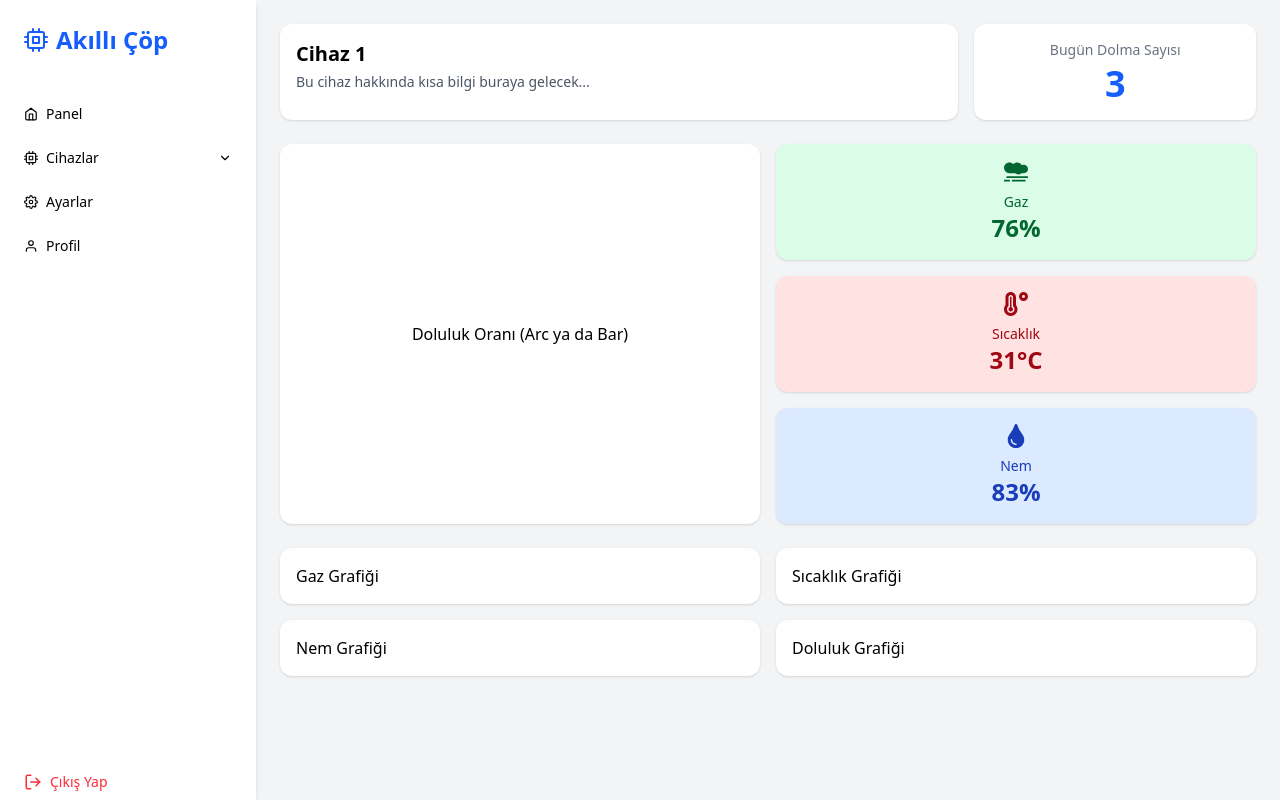
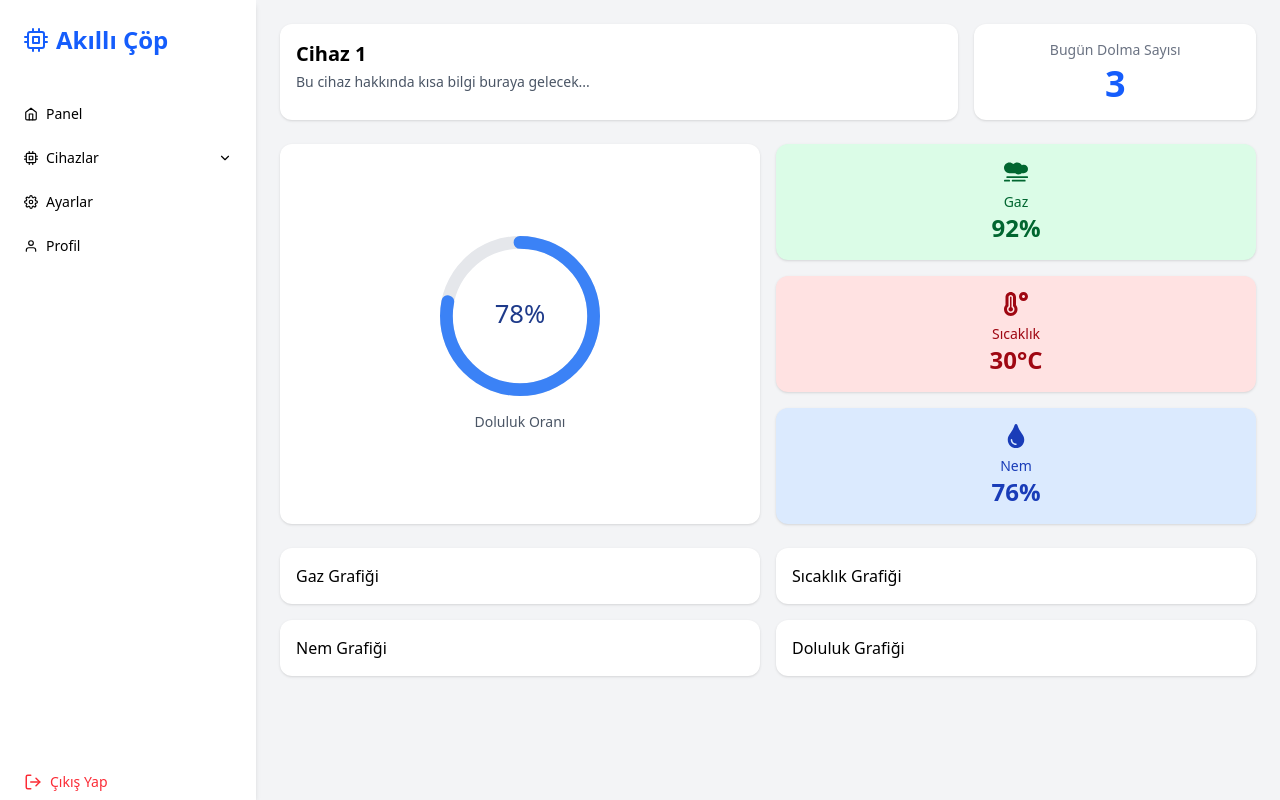
Before and after one commit to 0xM3x/volly_trash_dashboard, a React (Vite) app in the folder vollyWebFrontEnd/: page /device/1 in a window 1280 px wide. Built offline with nearby package versions, Linux system fonts and the light colour scheme; sample sign-in values are in the browser's storage.

Commit message:
add Doluluk Oranı arc gauge using react-circular-progressbar

```diff
--- a/vollyWebFrontEnd/package.json
+++ b/vollyWebFrontEnd/package.json
@@ -14,6 +14,7 @@
     "apexcharts": "^4.7.0",
     "react": "^19.0.0",
     "react-apexcharts": "^1.7.0",
+    "react-circular-progressbar": "^2.2.0",
     "react-dom": "^19.0.0",
     "react-icons": "^5.5.0",
     "react-router-dom": "^7.5.3",
--- a/vollyWebFrontEnd/src/pages/DevicePage.jsx
+++ b/vollyWebFrontEnd/src/pages/DevicePage.jsx
@@ -1,6 +1,8 @@
 import { useParams } from 'react-router-dom';
 import { useEffect, useState } from 'react';
 import { FaTemperatureHigh, FaTint, FaSmog } from 'react-icons/fa';
+import { CircularProgressbar, buildStyles } from 'react-circular-progressbar';
+import 'react-circular-progressbar/dist/styles.css';
 import Layout from '../components/Layout';
 
 
@@ -14,6 +16,7 @@ export default function DeviceDetailPage() {
 	  gaz: 72,
 	  sicaklik: 31,
 	  nem: 60,
+		doluluk: 66,
 	});
 
 	useEffect(() => {
@@ -22,8 +25,9 @@ export default function DeviceDetailPage() {
 	      gaz: Math.floor(Math.random() * 40) + 60,       // 60–100%
 	      sicaklik: Math.floor(Math.random() * 15) + 20,   // 20–35°C
 	      nem: Math.floor(Math.random() * 40) + 50,        // 50–90%
+				doluluk: Math.floor(Math.random() * 30) + 60       // 60–90%
 	    });
-	  }, 5000);
+	  }, 1000);
 
 	  return () => clearInterval(interval);
 	}, []);
@@ -49,9 +53,22 @@ export default function DeviceDetailPage() {
 		    {/* Middle Row: Capacity (50%) + Sensor Cards (50%) */}
 		    <div className="grid grid-cols-1 lg:grid-cols-2 gap-4">
 		      {/* Doluluk Oranı */}
-		      <div className="bg-white rounded-xl shadow p-4 text-center flex items-center justify-center min-h-[200px]">
-		        Doluluk Oranı (Arc ya da Bar)
-		      </div>
+						<div className="bg-white rounded-xl shadow p-6 flex flex-col items-center justify-center text-center">
+					  <div className="w-40 h-40">
+					    <CircularProgressbar
+					      value={sensorData.doluluk}
+					      text={`${sensorData.doluluk}%`}
+					      styles={buildStyles({
+					        textColor: '#1e3a8a',
+					        pathColor: '#3b82f6',
+					        trailColor: '#e5e7eb',
+					        textSize: '16px',
+					        strokeLinecap: 'round',
+					      })}
+					    />
+					  </div>
+					  <div className="mt-4 text-sm font-medium text-gray-600">Doluluk Oranı</div>
+					</div>
 
 		      {/* Sensors Vertically */}
 		      <div className="flex flex-col gap-4">
@@ -75,7 +92,6 @@ export default function DeviceDetailPage() {
 						  <div className="text-sm font-medium">Nem</div>
 						  <div className="text-2xl font-bold">{sensorData.nem}%</div>
 						</div>
-
 		      </div>
 		    </div>
 
```
Also changed, not shown: 1 other file (tests, documents, lock files or other folders).
